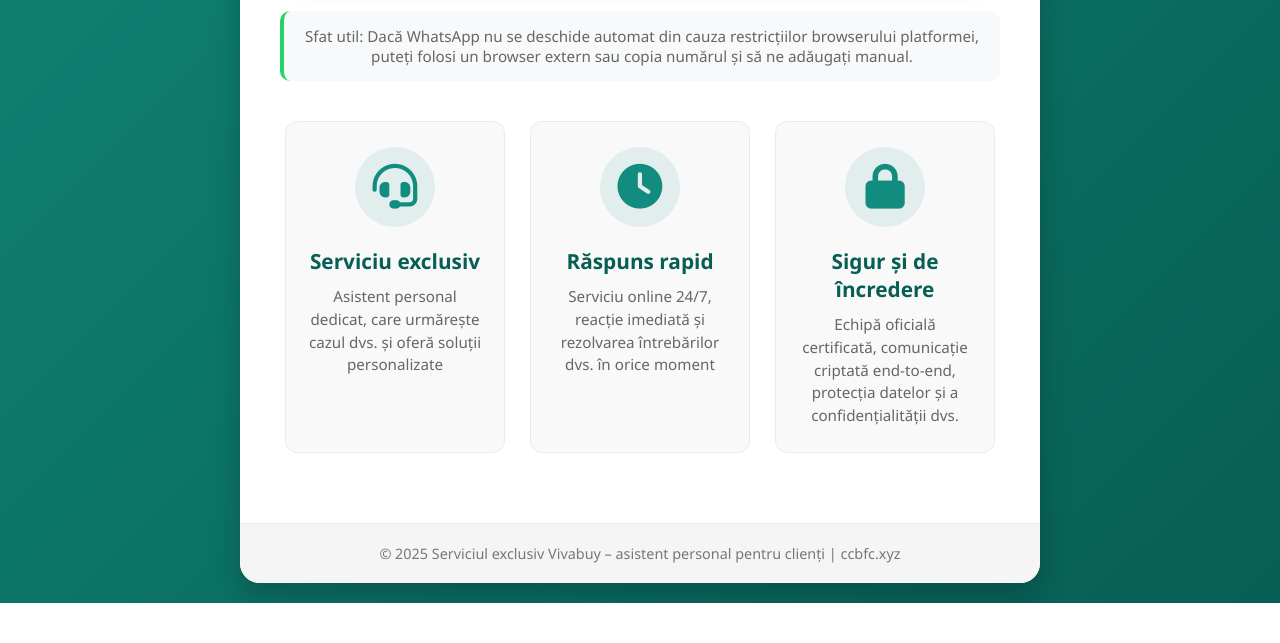
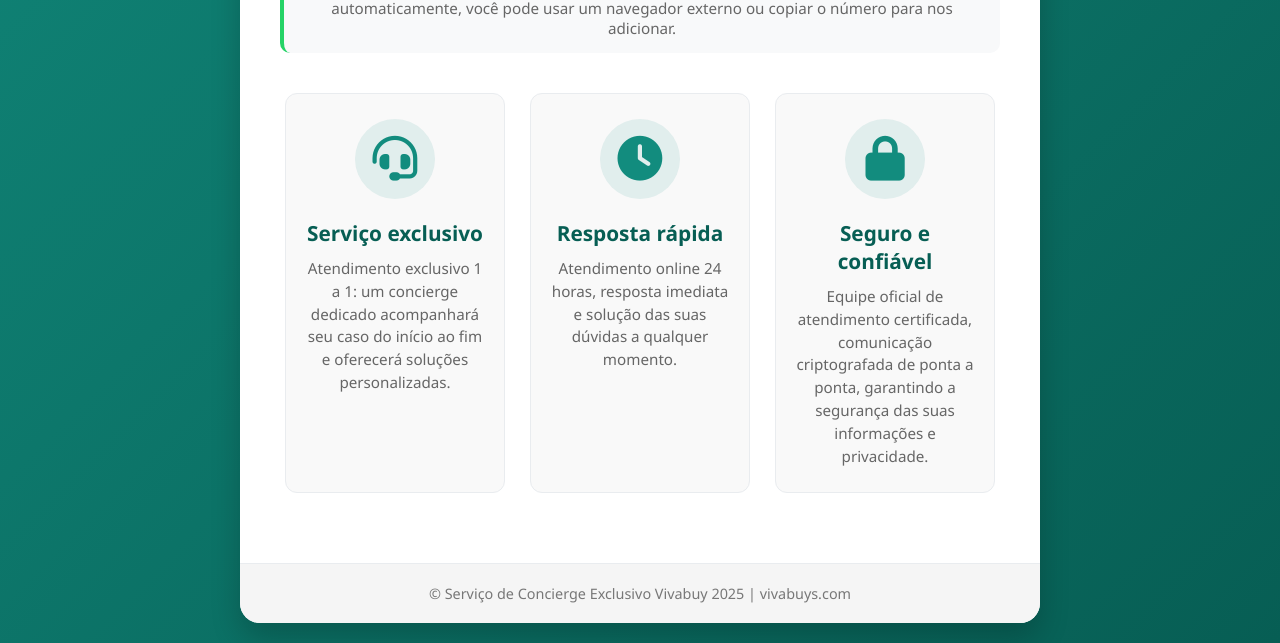
Before and after one commit to vivabuy/IT, a plain HTML site: page index.html in a window 1280 px wide. Shown: the part 720-1363 px from the top of the page. Before the commit the page ends 1323 px from the top, so only its background shows below. Drawn offline with Linux system fonts and the light colour scheme.

Commit message:
Update index.html

```diff
--- a/index.html
+++ b/index.html
@@ -583,7 +583,7 @@
                 responseDesc: "24/7 service, immediate response, resolve your inquiries anytime",
                 securityTitle: "Secure & Reliable",
                 securityDesc: "Officially certified team, end-to-end encrypted communication, ensuring your security and privacy",
-                footerText: "© 2025 Vivabuy Customer Service | ccbfc.xyz",
+                footerText: "© 2025 Vivabuy Customer Service | vivabuys.com",
                 currentLang: "English",
                 guideText: "For better experience, open in browser"
             },
@@ -600,9 +600,26 @@
                 responseDesc: "Servicio 24 horas, respuesta inmediata, resolución de dudas en cualquier momento",
                 securityTitle: "Seguro y Confiable",
                 securityDesc: "Equipo oficial certificado, comunicación encriptada, garantizando su seguridad y privacidad",
-                footerText: "© 2025 Servicio de Atención al Cliente Vivabuy | ccbfc.xyz",
+                footerText: "© 2025 Servicio de Atención al Cliente Vivabuy | vivabuys.com",
                 currentLang: "Español",
                 guideText: "Para mejor experiencia, abra en el navegador"
+            },
+            pt: {
+                mainTitle: "Serviço de concierge exclusivo da Vivabuy",
+                subTitle: "Atribuímos a você um concierge de atendimento exclusivo, disponível pelo WhatsApp para oferecer suporte individual a qualquer momento.",
+                assignmentMessage: "Foi atribuído a você um concierge de atendimento exclusivo. Por favor, adicione o número de WhatsApp abaixo.",
+                copyText: "Copiar número",
+                contactText: "Contactar o atendimento agora",
+                refreshInfo: "Aviso amigável: devido às restrições do navegador da plataforma, caso o WhatsApp não abra automaticamente, você pode usar um navegador externo ou copiar o número para nos adicionar.",
+                serviceTitle: "Serviço exclusivo",
+                serviceDesc: "Atendimento exclusivo 1 a 1: um concierge dedicado acompanhará seu caso do início ao fim e oferecerá soluções personalizadas.",
+                responseTitle: "Resposta rápida",
+                responseDesc: "Atendimento online 24 horas, resposta imediata e solução das suas dúvidas a qualquer momento.",
+                securityTitle: "Seguro e confiável",
+                securityDesc: "Equipe oficial de atendimento certificada, comunicação criptografada de ponta a ponta, garantindo a segurança das suas informações e privacidade.",
+                footerText: "© Serviço de Concierge Exclusivo Vivabuy 2025 | vivabuys.com",
+                currentLang: "Português",
+                guideText: "Para uma melhor experiência, você pode abrir pelo navegador."
             },
             fr: {
                 mainTitle: "Service Client Exclusif Vivabuy",
@@ -617,7 +634,7 @@
                 responseDesc: "Service 24h/24, réponse immédiate, résolution de vos demandes à tout moment",
                 securityTitle: "Sécurisé et Fiable",
                 securityDesc: "Équipe officiellement certifiée, communication cryptée, garantissant votre sécurité et confidentialité",
-                footerText: "© 2025 Service Client Vivabuy | ccbfc.xyz",
+                footerText: "© 2025 Service Client Vivabuy | vivabuys.com",
                 currentLang: "Français",
                 guideText: "Pour une meilleure expérience, ouvrir dans le navigateur"
             },
@@ -634,7 +651,7 @@
                 responseDesc: "24/7 Service, sofortige Antwort, Beantwortung Ihrer Anfragen jederzeit",
                 securityTitle: "Sicher & Zuverlässig",
                 securityDesc: "Offiziell zertifiziertes Team, Ende-zu-Ende-Verschlüsselung, Sicherheit und Datenschutz garantiert",
-                footerText: "© 2025 Vivabuy Kundenservice | ccbfc.xyz",
+                footerText: "© 2025 Vivabuy Kundenservice | vivabuys.com",
                 currentLang: "Deutsch",
                 guideText: "Für ein besseres Erlebnis im Browser öffnen"
             },
@@ -651,7 +668,7 @@
                 responseDesc: "Servizio 24/7, risposta immediata, risoluzione delle tue richieste in qualsiasi momento",
                 securityTitle: "Sicuro e Affidabile",
                 securityDesc: "Team ufficialmente certificato, comunicazione crittografata, garantisce la tua sicurezza e privacy",
-                footerText: "© 2025 Servizio Clienti Vivabuy | ccbfc.xyz",
+                footerText: "© 2025 Servizio Clienti Vivabuy | vivabuys.com",
                 currentLang: "Italiano",
                 guideText: "Per una migliore esperienza, apri nel browser"
             },
@@ -668,7 +685,7 @@
                 responseDesc: "24/7 online usluga, trenutna reakcija i rješavanje vaših upita",
                 securityTitle: "Sigurno i pouzdano",
                 securityDesc: "Službeni certificirani tim, end-to-end enkripcija komunikacije, zaštita vaših podataka i privatnosti",
-                footerText: "© 2025 Vivabuy ekskluzivna usluga osobnog asistenta | ccbfc.xyz",
+                footerText: "© 2025 Vivabuy ekskluzivna usluga osobnog asistenta | vivabuys.com",
                 currentLang: "Hrvatska",
                 guideText: "Za bolje iskustvo otvorite u pregledniku"
             },
@@ -685,7 +702,7 @@
                 responseDesc: "Serviciu online 24/7, reacție imediată și rezolvarea întrebărilor dvs. în orice moment",
                 securityTitle: "Sigur și de încredere",
                 securityDesc: "Echipă oficială certificată, comunicație criptată end-to-end, protecția datelor și a confidențialității dvs.",
-                footerText: "© 2025 Serviciul exclusiv Vivabuy – asistent personal pentru clienți | ccbfc.xyz",
+                footerText: "© 2025 Serviciul exclusiv Vivabuy – asistent personal pentru clienți | vivabuys.com",
                 currentLang: "România",
                 guideText: "Pentru o experiență mai bună, deschideți în browser"
             },
@@ -702,7 +719,7 @@
                 responseDesc: "24/7 service, directe reactie, uw vragen op elk moment oplossen",
                 securityTitle: "Veilig & Betrouwbaar",
                 securityDesc: "Officieel gecertificeerd team, end-to-end versleutelde communicatie, garandeert uw veiligheid en privacy",
-                footerText: "© 2025 Vivabuy Klantenservice | ccbfc.xyz",
+                footerText: "© 2025 Vivabuy Klantenservice | vivabuys.com",
                 currentLang: "Nederlands",
                 guideText: "Voor een betere ervaring openen in de browser"
             },
@@ -719,7 +736,7 @@
                 responseDesc: "خدمة على مدار الساعة، استجابة فورية، حل استفساراتك في أي وقت",
                 securityTitle: "آمن وموثوق",
                 securityDesc: "فريق معتمد رسميًا، اتصالات مشفرة من طرف إلى طرف، ضمان أمنك وخصوصيتك",
-                footerText: "© 2025 خدمة عملاء Vivabuy | ccbfc.xyz",
+                footerText: "© 2025 خدمة عملاء Vivabuy | vivabuys.com",
                 currentLang: "العربية",
                 guideText: "لتحسين التجربة، افتح في المتصفح"
             },
@@ -736,7 +753,7 @@
                 responseDesc: "24小时在线服务，急速响应，随时解决您的疑问",
                 securityTitle: "安全可靠",
                 securityDesc: "官方认证客服团队，端到端加密通信，保障您的信息安全和隐私",
-                footerText: "© 2025 Vivabuy专属客服管家服务 | ccbfc.xyz",
+                footerText: "© 2025 Vivabuy专属客服管家服务 | vivabuys.com",
                 currentLang: "中文",
                 guideText: "可使用浏览器打开体验更佳"
             }
@@ -865,8 +882,8 @@
             if (savedLang) {
                 currentLang = savedLang;
             } else {
-                currentLang = 'rom'; // 默认英语
-                localStorage.setItem('selectedLanguage', 'rom');
+                currentLang = 'pt'; // 默认英语
+                localStorage.setItem('selectedLanguage', 'pt');
             }
             changeLanguage(currentLang);
         });
```
